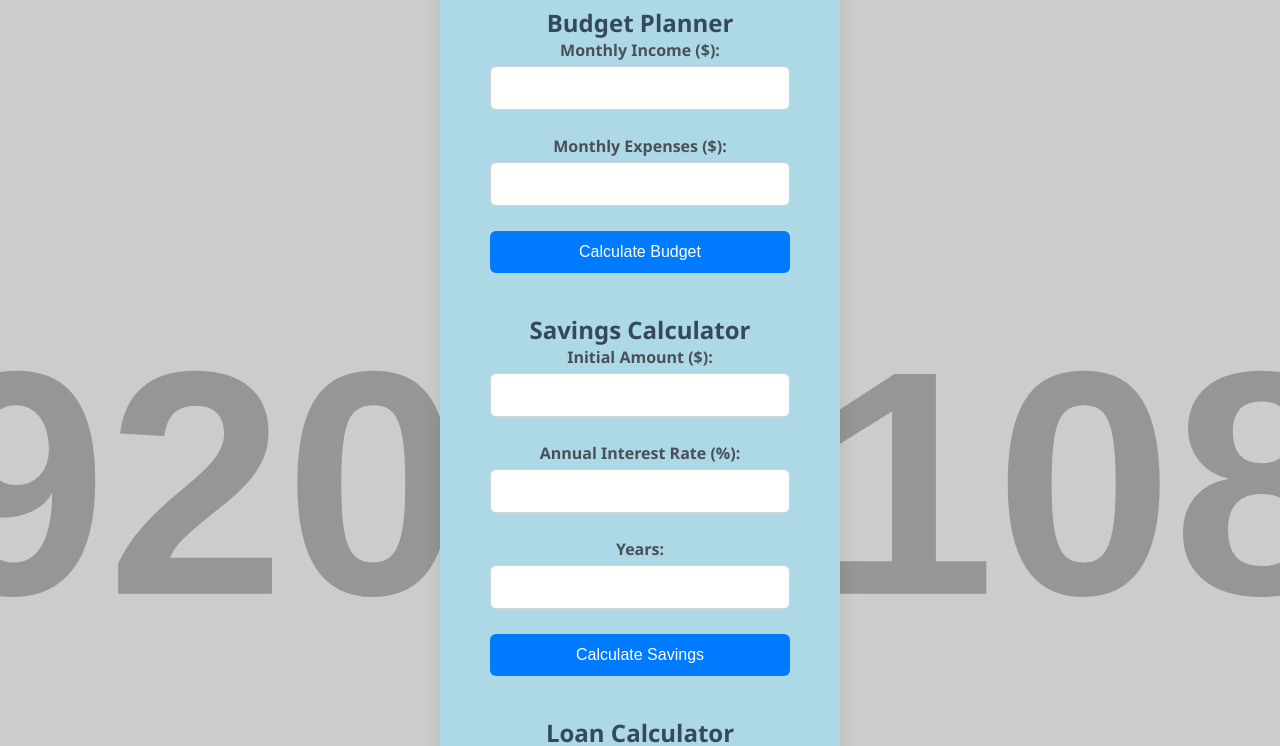
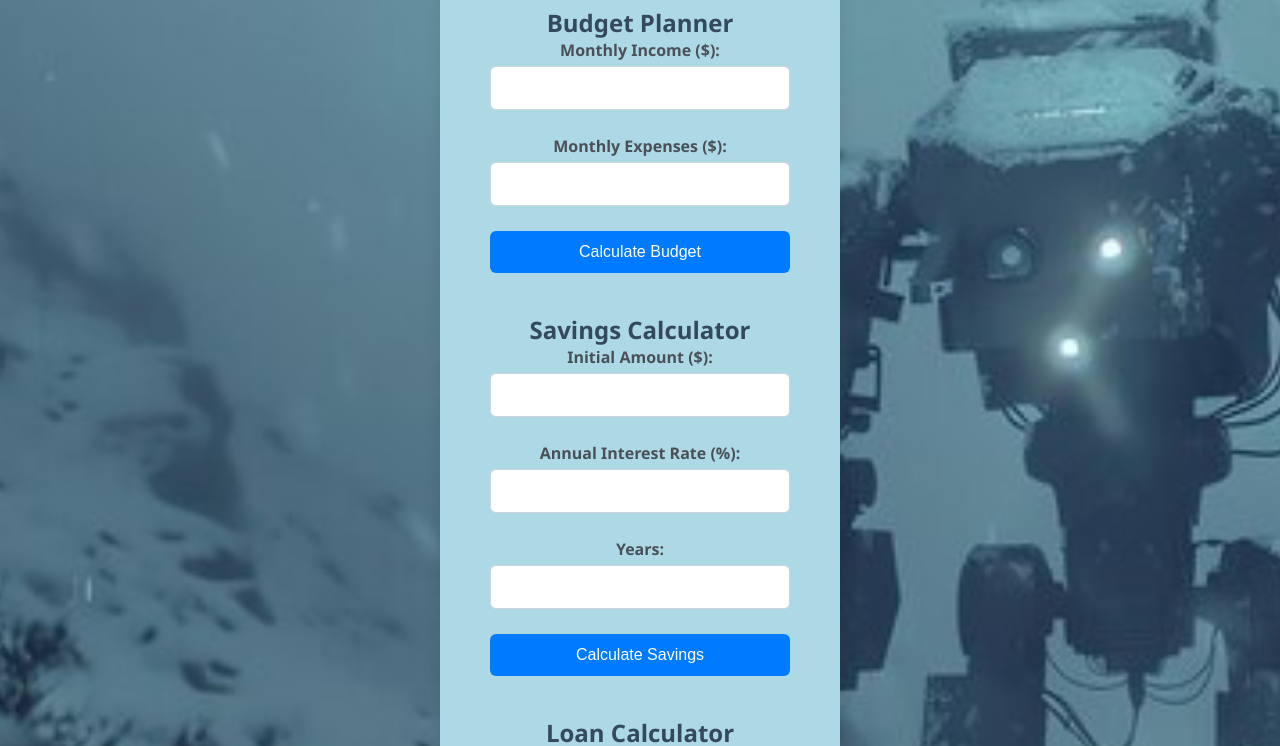
Before and after one commit to prerna-pramod-gh/personal-finance-calculator, a plain HTML site: page index.html in a window 1280 px wide. Shown: the part 120-866 px from the top of the page. Drawn offline with Linux system fonts and the light colour scheme; placeholder pictures from the web are drawn by us.

Commit message:
Update styles.css

```diff
--- a/styles.css
+++ b/styles.css
@@ -11,15 +11,13 @@ body {
     display: flex;
     justify-content: center;
     align-items: center;
-    /* Explicit relative path to mountain_robot.jpg */
-    background-image: url('./mountain_robot.jpg');
-    /* Fallback to absolute path (if served from root) */
-    background-image: url('/mountain_robot.jpg');
-    /* Immediate fallback to ensure visibility */
-    background-image: url('https://via.placeholder.com/1920x1080');
+
+    /* Correct background image path */
+    background-image: url('mountain_robot.jpg');
     background-size: cover;
     background-position: center;
     background-repeat: no-repeat;
+
     /* Fallback color */
     background-color: #add8e6;
 }
```
